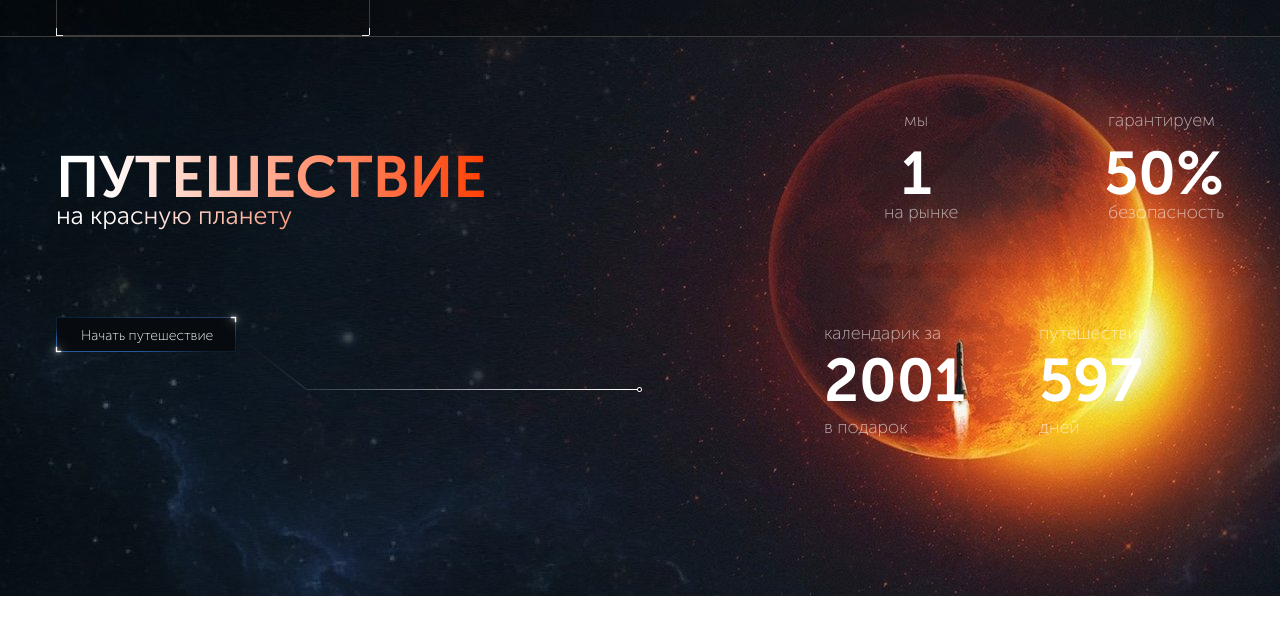
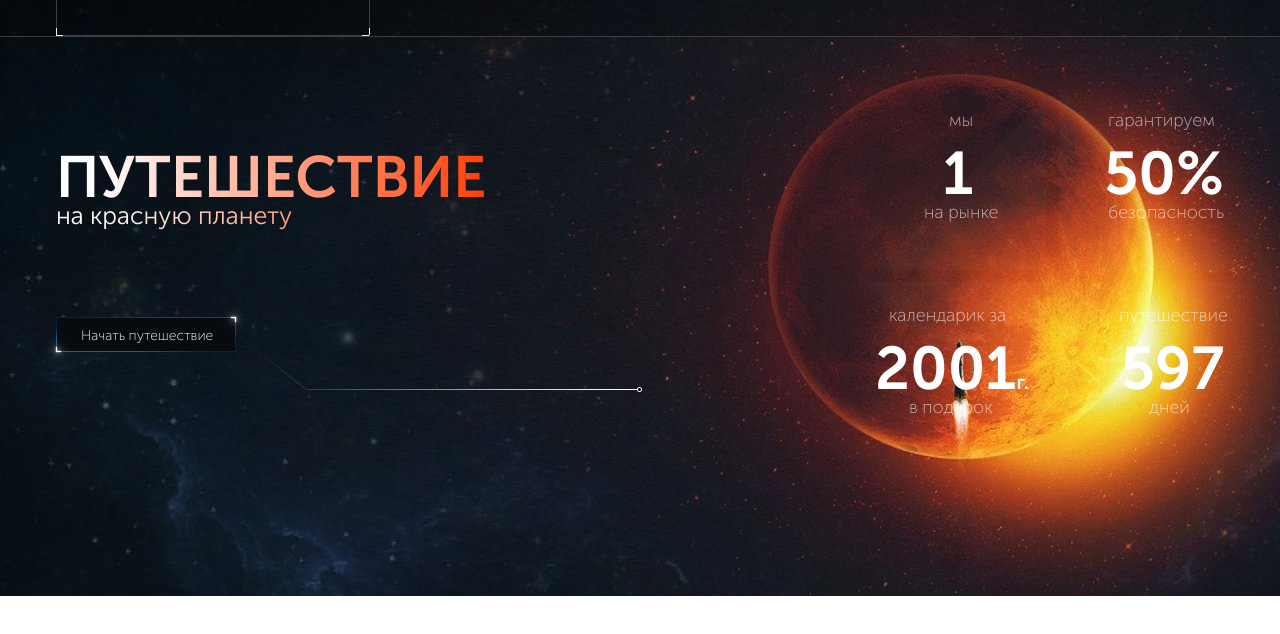
Before and after one commit to AnatoliyDemiurge/TestTask-SpaceX, a website: page app/index.html in a window 1280 px wide. Shown: the part 64-698 px from the top of the page. Drawn offline with Linux system fonts and the light colour scheme.

Commit message:
intro 80% new version of intro_info all cards end position

```diff
--- a/app/index.html
+++ b/app/index.html
@@ -81,7 +81,7 @@
                 </div>
                 <div class="intro__card intro__card-3">
                   <p class="intro__up-text intro__text intro__text-3 intro__text-top-3">календарик за</p>
-                  <p class="intro__number intro__number-3">2001</p>
+                  <p class="intro__number intro__number-3">2001</p><span class="intro__number-g">г.</span>
                   <p class="intro__down-text intro__text intro__text-3 intro__text-down-3">в подарок</p>
                 </div>
                 <div class="intro__card intro__card-4">
--- a/app/scss/style.scss
+++ b/app/scss/style.scss
@@ -194,7 +194,7 @@
     &__cards{
         display:grid;
         grid-template-columns:repeat(2,1fr);
-        gap:30px;
+        gap:10px;
         // border:5px solid blue;
     }
     &__card{
@@ -205,40 +205,42 @@
         // margin:15px;
         position:relative;
         z-index:2;
-
         &:after{
             content:'';
             position:absolute;
             opacity: 0.02;
             z-index:1;
-            top:-25px;
-            left:30px;
+            top:-1px;
+            left:20px;
         }
     }
     &__card-1{
         &:after{
+            top:10px;
+            left:30px;
             // width: 172px;
             // height: 172px;
-            border-bottom: 200px solid #ffffff;
-            border-left: 200px solid transparent;
+            border-bottom: 172px solid #ffffff;
+            border-left: 172px solid transparent;
         }
     }
     &__card-2{
         &:after{
-            border-bottom: 200px solid #ffffff;
-            border-right: 200px solid transparent;
+            border-bottom: 185px solid #ffffff;
+            border-right: 185px solid transparent;
         }
     }
     &__card-3{
+
         &:after{
-            border-top: 200px solid #ffffff;
-            border-left: 200px solid transparent;
+            border-top: 185px solid #ffffff;
+            border-left: 185px solid transparent;
         }
     }
     &__card-4{
         &:after{
-            border-top: 200px solid #ffffff;
-            border-right: 200px solid transparent;
+            border-top: 185px solid #ffffff;
+            border-right: 185px solid transparent;
         }
     }
     &__text{
@@ -258,35 +260,70 @@
     &__number-1{
         text-align: center;
         padding-top:15px;
+        padding-left:43px;
     }
     &__number-2{
         padding-top:15px;
         text-align: right;
     }
+    &__number-3{
+        padding-top:15px;
+        padding-left:31px;
+        display:inline-block;
+    }
+    &__number-4{
+        padding-top:15px;
+        text-align: right;
+    }
     &__text-1{
-        padding-left:120px;
         line-height:0.3;
     }
     &__text-2{
         line-height:0.3;
         padding-left:69px;
     }
+    &__text-3{
+        line-height:0.3;
+    }
+    &__text-4{
+        line-height:0.3;
+    }
     &__text-top-2{
         padding-top:30px;
     }
     &__text-top-1{
+        padding-left:105px;
         padding-top:30px;
+    }
+    &__text-down-1{
+        padding-left:80px;
     }
     &__text-top-3{
         padding-top:20px;
     }
+    &__text-top-3{
+        padding-left:45px;
+        padding-top:30px;
+    }
+    &__text-down-3{
+        padding-left:65px;
+    }
+    &__text-4{
+        line-height:0.3;
+        padding-left:69px;
+    }
     &__text-top-4{
-        padding-top:20px;
-    }
-    &__text-top-1{
+        padding-top:30px;
         padding-left:80px;
     }
-    &__text-down-1{
-        padding-left:60px;
+    &__text-down-4{
+        padding-left:110px;
+    }
+    &__number-g{
+        display:inline-block;
+        font-size: 20px;
+        font-weight: 700;
+        font-family: 'MuseoSansCyrl';
+        color:#fff;
     }
 }
```
Also changed, not shown: app/css/style.min.css.
